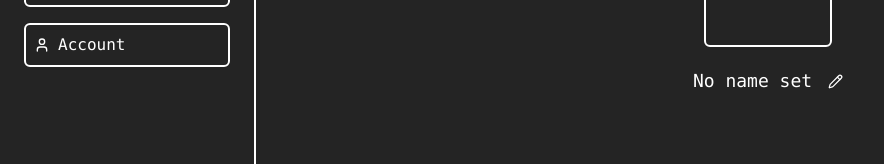
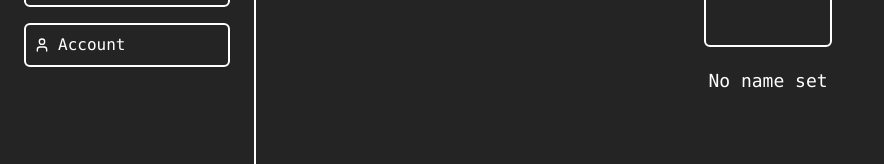
Before and after one commit to Ein-shen/Finance_tracker, a React (Vite) app in the folder client/: page /dashboard/account in a window 1280 px wide. Shown: the part 253-417 px from the top of the page, without its empty margins (0-884 px from the left). Built offline with nearby package versions, Linux system fonts and the light colour scheme; no server answers.

Commit message:
remove the pencil lucide react in the account

```diff
--- a/client/src/pages/user/Account.jsx
+++ b/client/src/pages/user/Account.jsx
@@ -1,5 +1,5 @@
 import React, { useEffect, useState } from 'react'
-import { Pencil } from 'lucide-react'
+
 import { auth } from '../../firebase'
 
 export const Account = () => {
@@ -62,9 +62,7 @@ export const Account = () => {
           <h1 className="font-mono text-lg">
             {loadingProfile ? '...' : name || 'No name set'}
           </h1>
-          <span className="flex items-center">
-            <Pencil size={15} />
-          </span>
+
         </div>
 
         <h1 className="font-mono text-lg text-center mt-2">
```
